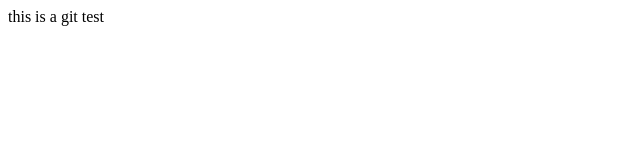
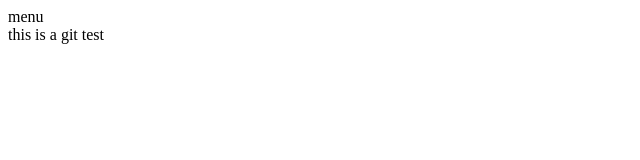
Before and after one commit to wzaneze/helloworld, a plain HTML site: page index.html in a window 1280 px wide. Shown: the whole page, without its empty margins (0-640 px from the left). Drawn offline with Linux system fonts and the light colour scheme.

Commit message:
Novo menu

```diff
--- a/index.html
+++ b/index.html
@@ -6,6 +6,13 @@
     </head>
 
     <body>
+
+        <div class="menu">
+
+            menu
+
+        </div>
+
         this is a git test
     </body>
 </html>
```
